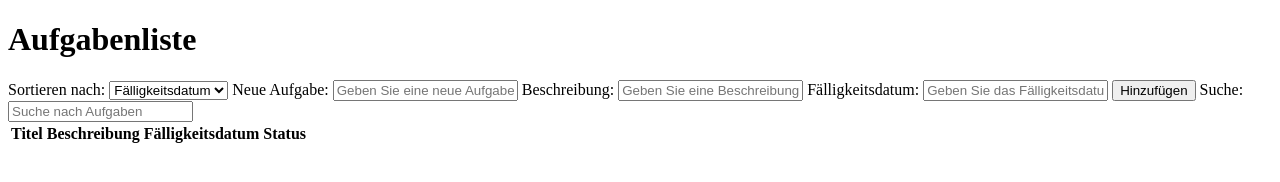
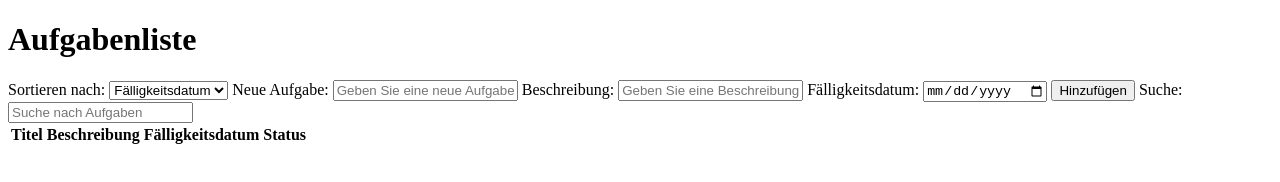
Before and after one commit to Flamur64/Projekt, a website: page tasks.html in a window 1280 px wide. Drawn offline with Linux system fonts and the light colour scheme.

Commit message:
Verbesserung

```diff
--- a/tasks.html
+++ b/tasks.html
@@ -22,9 +22,9 @@
     <label for="newDescription">Beschreibung:</label>
     <input type="text" id="newDescription" placeholder="Geben Sie eine Beschreibung ein">
 
-    <!-- Textfeld zur Eingabe des Fälligkeitsdatums -->
+    <!-- Kalender-Eingabefeld für das Fälligkeitsdatum -->
     <label for="newDueDate">Fälligkeitsdatum:</label>
-    <input type="text" id="newDueDate" placeholder="Geben Sie das Fälligkeitsdatum ein (optional)">
+    <input type="date" id="newDueDate">
 
     <button id="addCustomTaskButton">Hinzufügen</button>
 
```
